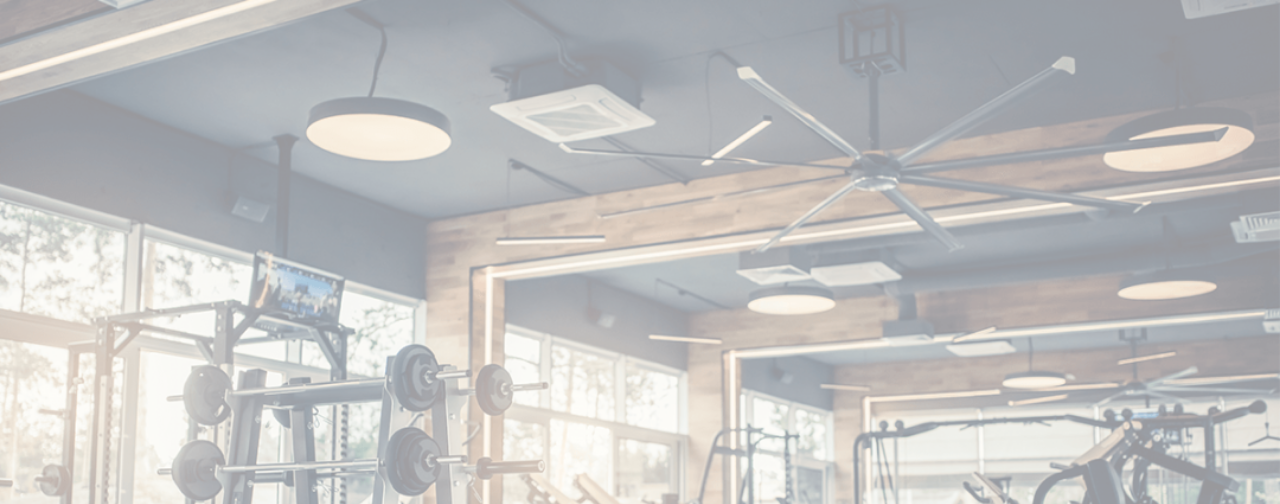
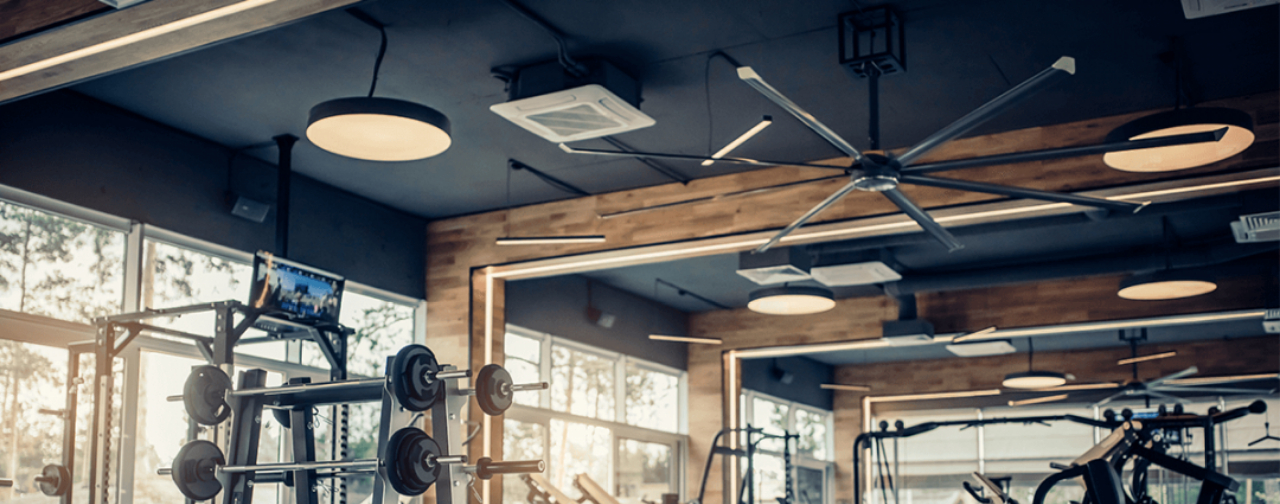
Before and after one commit to Fusheri/repcounter, a plain HTML site: page index.html in a window 1280 px wide. Shown: the top 504 px of the page. Drawn offline with nearby package versions, Linux system fonts and the light colour scheme.

Commit message:
changed opacity

```diff
--- a/index.css
+++ b/index.css
@@ -8,7 +8,7 @@ body {
 
 
 .img-bg {
-    opacity: 0.4;
+    opacity: 1;
     position: fixed;
     left: 0;
     top: 0;
```
